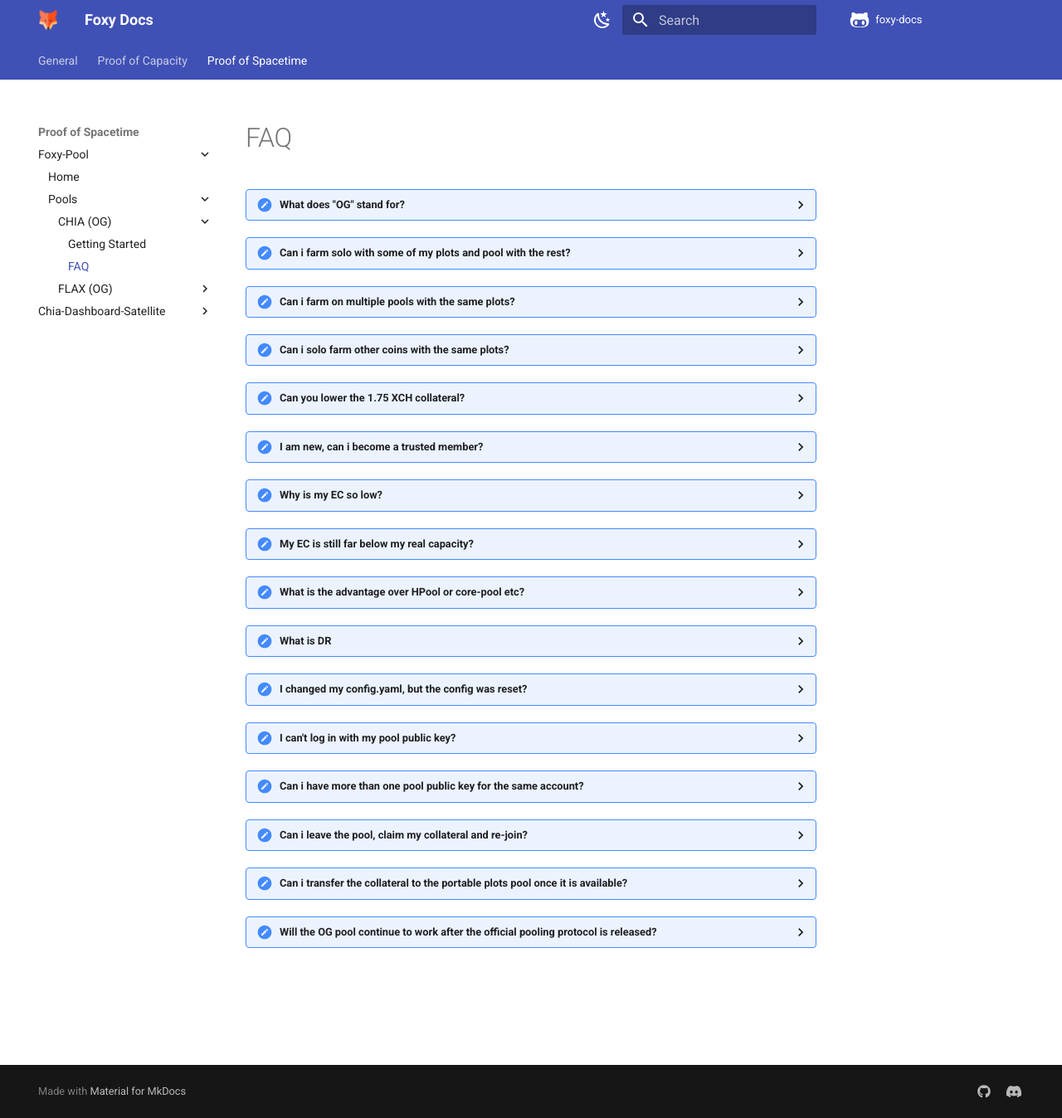
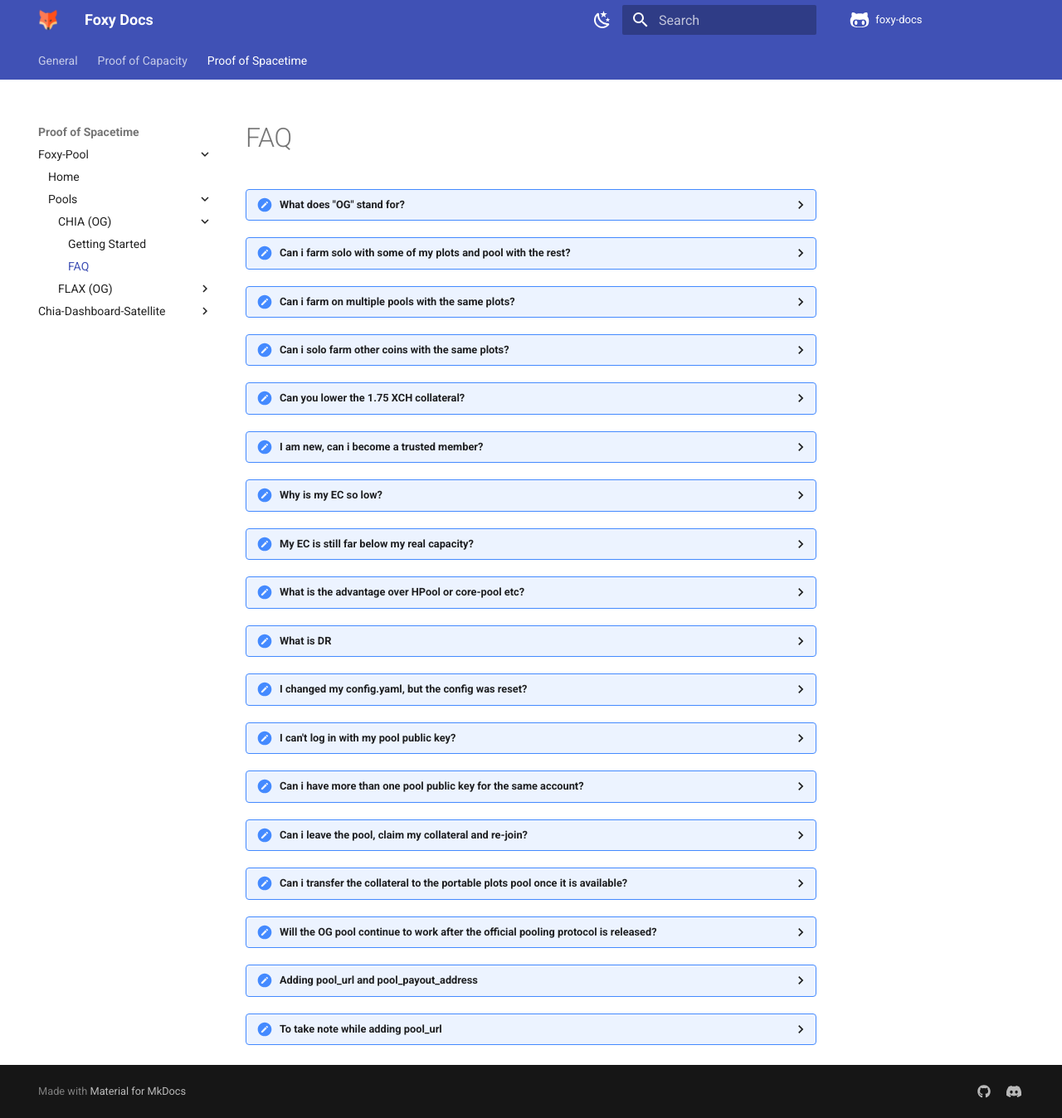
Before and after one commit to foxypool/docs, an MkDocs documentation site: the page built from docs/proof-of-spacetime/foxy-pool/pools/chia-og/faq.md, in a window 1280 px wide and 1348 px high. Shown: the whole window at 83% size. Built offline with MkDocs 1.6.1 and Material for MkDocs 9.7.7, drawn with Linux system fonts in a browser that asks for light colours; comment, search, counter and statistics services are not loaded; some of the changed lines change nothing that is shown.

Commit message:
Update faq.md
Adding pool url and pool payout wallet into farmer section, many just put it into full_node section.

```diff
--- a/docs/proof-of-spacetime/foxy-pool/pools/chia-og/faq.md
+++ b/docs/proof-of-spacetime/foxy-pool/pools/chia-og/faq.md
@@ -47,3 +47,8 @@
 
 ??? faq "Will the OG pool continue to work after the official pooling protocol is released?"
     Yes, this pool is here to stay
+??? faq "Adding pool_url and pool_payout_address"
+    Please ensure both pool_urland pool_payout_address are added into the farmer section and NOT full_node_peer section, it should be the same as the same identation as full_node_peer.
+
+??? faq "To take note while adding pool_url"
+    Add the pool_url config option in the farmer section of your chia config.yaml and set it to https://farmer.chia-og.foxypool.io (and NOT https://farmer.chia-og.foxypool.io/; WITHOUT additional backslash "/")
```
